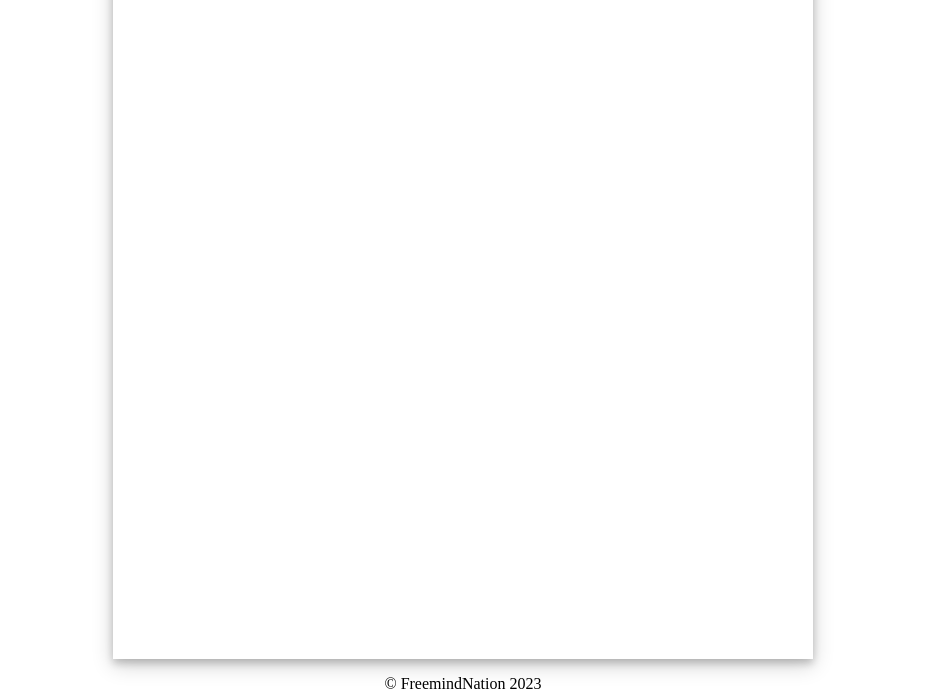
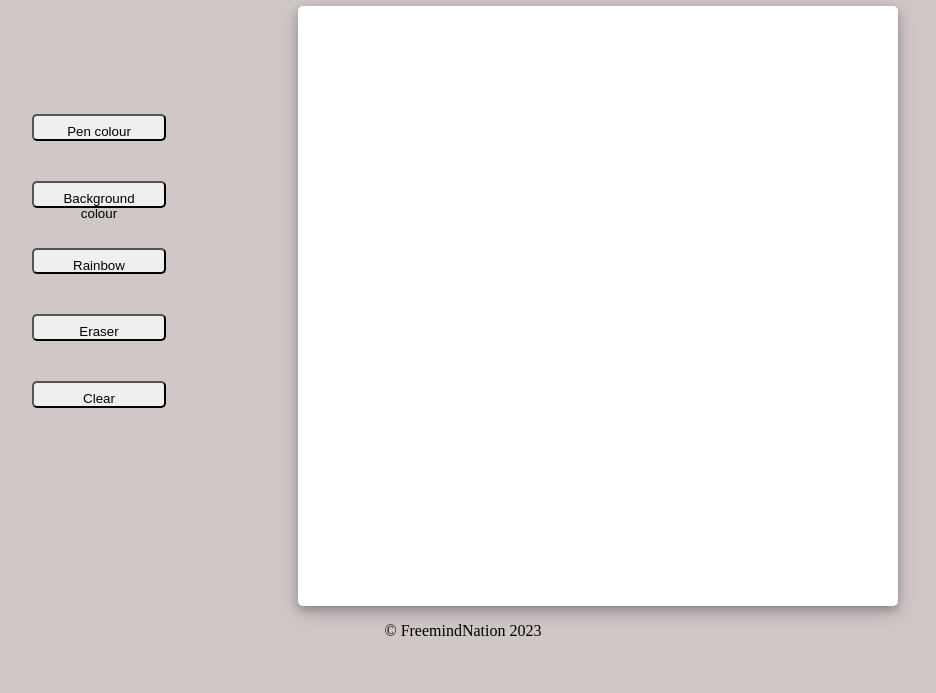
Before and after one commit to FreemindNation/etch-a-sketch, a plain HTML site: page index.html in a window 1280 px wide. Shown: the part 130-823 px from the top of the page, without its empty margins (177-1113 px from the left). Drawn offline with Linux system fonts and the light colour scheme.

Commit message:
Edit etch-a-sketch index.html style.css

```diff
--- a/etch-a-sketch.js
+++ b/etch-a-sketch.js
@@ -1,16 +1,20 @@
+const body = document.querySelector("body")
 const container = document.querySelector(".container");
 container.className = "container";
 
 function createGrid(number) {
     for(let i = 0; i < number; i++) {
-        const column = document.createElement("div");
-        column.classList.add("cell");
+        const row = document.createElement("div");
+        row.classList.add("cell");
         for(let j = 0; j < number; j++) {
-            const row = document.createElement("div");
-            row.classList.add("cell");
-            column.appendChild(row);
+            const column = document.createElement("div");
+            column.classList.add("cell");
+            row.appendChild(column);
         }
-        container.appendChild(column);
+        container.appendChild(row);
     }
 }
-createGrid(99);
+
+
+
+createGrid(16);
--- a/index.html
+++ b/index.html
@@ -9,8 +9,20 @@
     <title>Etch-A-Sketch</title>
 </head>
 <body>
-    <h1>Etch-A-Sketch</h1>
-    <div class="container"></div>
+
+    <div class="main-container">
+        <div class="buttons">
+            <button>Pen colour</button>
+            <button>Background colour</button>
+            <button>Rainbow</button>
+            <button>Eraser</button>
+            <button>Clear</button>
+        </div>
+        <div class="etch-a-sketch">
+            <h1>Etch-A-Sketch</h1>
+            <div class="container"></div>
+        </div>
+    </div>
     <footer>&copy; FreemindNation 2023</footer>
 </body>
 </html>
--- a/style.css
+++ b/style.css
@@ -8,7 +8,7 @@ body {
     height: 100vh;
     box-sizing: border-box;
     gap: 16px;
-    /* background-color: rgba(0, 0, 0, 0.877); */
+    background-color: rgba(202, 192, 192, 0.877);
 }
 
 .container {
@@ -21,21 +21,63 @@ body {
     gap: 0;
     margin: 0;
     padding: 0;
-    height: 700px;
-    width: 700px;
+    height: 600px;
+    width: 600px;
+    background-color: rgb(255, 255, 255);
     box-sizing: border-box;
-    border: 1 solid black;
+    /* border: 1em outset rgb(13, 2, 105); */
+    border-radius: 5px;
     box-shadow: 0 4px 8px 0 rgba(0, 0, 0, 0.2), 0 6px 20px 0 rgba(0, 0, 0, 0.188);
 
 }
 
 .cell {
     /* border: 1px solid rgba(221, 212, 212, 0.993); */
-    flex: 1 1 auto;
-    aspect-ratio: 1/1;
+    flex: auto;
+    aspect-ratio: 1 / 1;
     /* box-sizing: border-box; */
+}
+
+.cell div:hover {
+    background-color: black;
 }
 
 .cell-hover {
     background-color: black;
 }
+
+h1 {
+    margin-top: 1em;
+}
+
+.buttons {
+    display: flex;
+    flex-direction: column;
+    justify-content: center;
+    align-items: center;
+    width: auto;
+    gap: 2em;
+}
+
+button {
+    flex: 1 1 auto;
+    margin: 4px;
+    padding: 8px 12px;
+    width: 10em;
+    height: 2em;
+    border-radius: 5px;
+}
+
+.main-container {
+    display: flex;
+    justify-content: center;
+    align-items: center;
+    gap: 8em;
+}
+
+.etch-a-sketch {
+    display: flex;
+    flex-direction: column;
+    justify-content: center;
+    align-items: center;
+}
```
